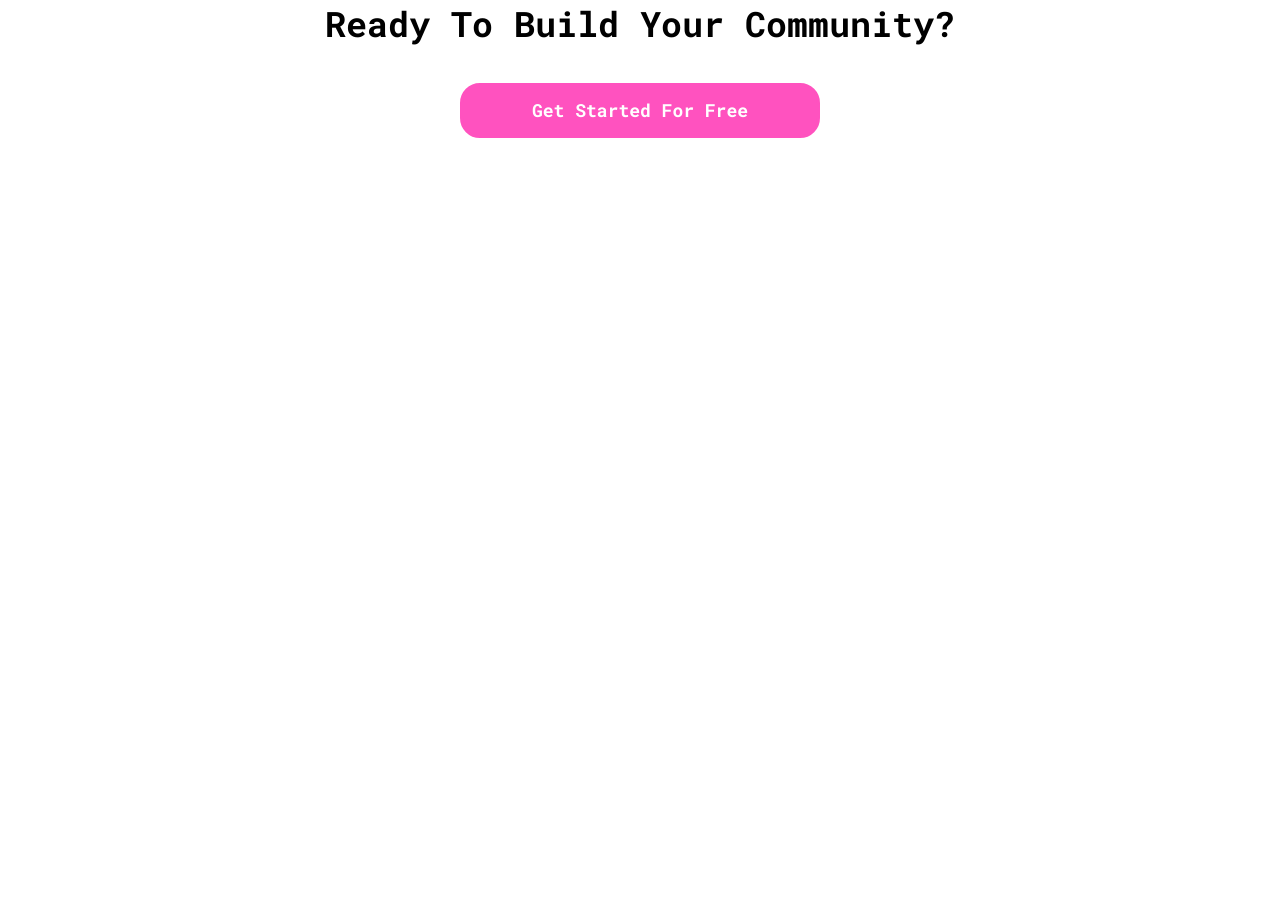
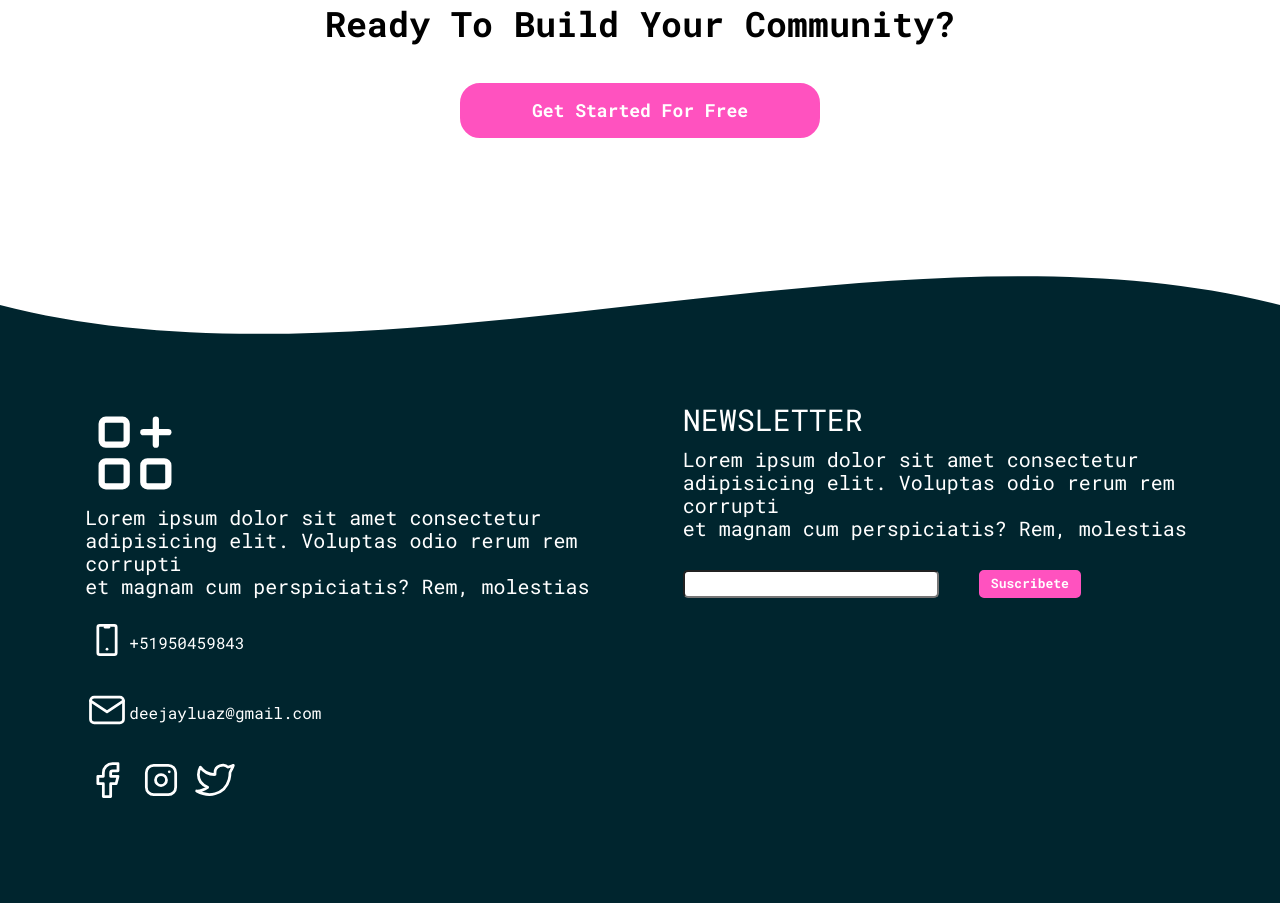
Before and after one commit to IsaacAaron24/landing, a plain HTML site: page index.html in a window 1280 px wide. Shown: the part 3127-4030 px from the top of the page. Before the commit the page ends 3530 px from the top, so only its background shows below. Drawn offline with Linux system fonts and the light colour scheme.

Commit message:
Index-footer-2

```diff
--- a/index.html
+++ b/index.html
@@ -89,6 +89,71 @@
             </div>
         </section>
     </main>
+    <footer>
+        <div style="height: 150px; overflow: hidden;" class="svg-style" ><svg viewBox="0 0 500 150" preserveAspectRatio="none" style="height: 100%; width: 100%;"><path d="M0.00,49.99 C150.00,150.00 349.20,-49.99 500.00,49.99 L500.00,150.00 L0.00,150.00 Z" style="stroke: none; fill: #00252e;"></path></svg></div>
+        <div class="container-footer">
+              <div class="card-footer">
+                <svg xmlns="http://www.w3.org/2000/svg" class="icon icon-tabler icon-tabler-apps" width="44" height="44" viewBox="0 0 24 24" stroke-width="1.5" stroke="#ffffff" fill="none" stroke-linecap="round" stroke-linejoin="round">
+                    <path stroke="none" d="M0 0h24v24H0z" fill="none"/>
+                    <rect x="4" y="4" width="6" height="6" rx="1" />
+                    <rect x="4" y="14" width="6" height="6" rx="1" />
+                    <rect x="14" y="14" width="6" height="6" rx="1" />
+                    <line x1="14" y1="7" x2="20" y2="7" />
+                    <line x1="17" y1="4" x2="17" y2="10" />
+                  </svg>
+                  <p class="text-footer">
+                      Lorem ipsum dolor sit amet consectetur <br>
+                      adipisicing elit. Voluptas odio rerum rem corrupti <br>
+                      et magnam cum perspiciatis? Rem, molestias
+                  </p>
+                  <div class="service">
+                    <svg xmlns="http://www.w3.org/2000/svg" class="icon icon-tabler icon-tabler-device-mobile" width="44" height="44" viewBox="0 0 24 24" stroke-width="1.5" stroke="#ffffff" fill="none" stroke-linecap="round" stroke-linejoin="round">
+                        <path stroke="none" d="M0 0h24v24H0z" fill="none"/>
+                        <rect x="7" y="4" width="10" height="16" rx="1" />
+                        <line x1="11" y1="5" x2="13" y2="5" />
+                        <line x1="12" y1="17" x2="12" y2="17.01" />
+                      </svg>
+                      <p>+51950459843</p>
+                  </div>
+                  <div class="service">
+                    <svg xmlns="http://www.w3.org/2000/svg" class="icon icon-tabler icon-tabler-mail" width="44" height="44" viewBox="0 0 24 24" stroke-width="1.5" stroke="#ffffff" fill="none" stroke-linecap="round" stroke-linejoin="round">
+                        <path stroke="none" d="M0 0h24v24H0z" fill="none"/>
+                        <rect x="3" y="5" width="18" height="14" rx="2" />
+                        <polyline points="3 7 12 13 21 7" />
+                      </svg>
+                      <p>deejayluaz@gmail.com</p>
+                  </div>
+                  <div class="social">
+                    <svg xmlns="http://www.w3.org/2000/svg" class="icon icon-tabler icon-tabler-brand-facebook" width="44" height="44" viewBox="0 0 24 24" stroke-width="1.5" stroke="#ffffff" fill="none" stroke-linecap="round" stroke-linejoin="round">
+                        <path stroke="none" d="M0 0h24v24H0z" fill="none"/>
+                        <path d="M7 10v4h3v7h4v-7h3l1 -4h-4v-2a1 1 0 0 1 1 -1h3v-4h-3a5 5 0 0 0 -5 5v2h-3" />
+                      </svg>
+                      <svg xmlns="http://www.w3.org/2000/svg" class="icon icon-tabler icon-tabler-brand-instagram" width="44" height="44" viewBox="0 0 24 24" stroke-width="1.5" stroke="#ffffff" fill="none" stroke-linecap="round" stroke-linejoin="round">
+                        <path stroke="none" d="M0 0h24v24H0z" fill="none"/>
+                        <rect x="4" y="4" width="16" height="16" rx="4" />
+                        <circle cx="12" cy="12" r="3" />
+                        <line x1="16.5" y1="7.5" x2="16.5" y2="7.501" />
+                      </svg>
+                      <svg xmlns="http://www.w3.org/2000/svg" class="icon icon-tabler icon-tabler-brand-twitter" width="44" height="44" viewBox="0 0 24 24" stroke-width="1.5" stroke="#ffffff" fill="none" stroke-linecap="round" stroke-linejoin="round">
+                        <path stroke="none" d="M0 0h24v24H0z" fill="none"/>
+                        <path d="M22 4.01c-1 .49 -1.98 .689 -3 .99c-1.121 -1.265 -2.783 -1.335 -4.38 -.737s-2.643 2.06 -2.62 3.737v1c-3.245 .083 -6.135 -1.395 -8 -4c0 0 -4.182 7.433 4 11c-1.872 1.247 -3.739 2.088 -6 2c3.308 1.803 6.913 2.423 10.034 1.517c3.58 -1.04 6.522 -3.723 7.651 -7.742a13.84 13.84 0 0 0 .497 -3.753c-.002 -.249 1.51 -2.772 1.818 -4.013z" />
+                      </svg>
+                  </div>
+              </div>
+              <div class="card-footer">
+                  <p class="tittle-footer">newsletter</p>
+                  <p class="text-footer-ultimate">
+                    Lorem ipsum dolor sit amet consectetur <br>
+                    adipisicing elit. Voluptas odio rerum rem corrupti <br>
+                    et magnam cum perspiciatis? Rem, molestias
+                  </p>
+                  <div class="search">
+                      <input type="text" name="" id="">
+                      <button>Suscribete</button>
+                  </div>
+            </div>
+        </div>
+    </footer>
 </body>
 
 </html>
```
